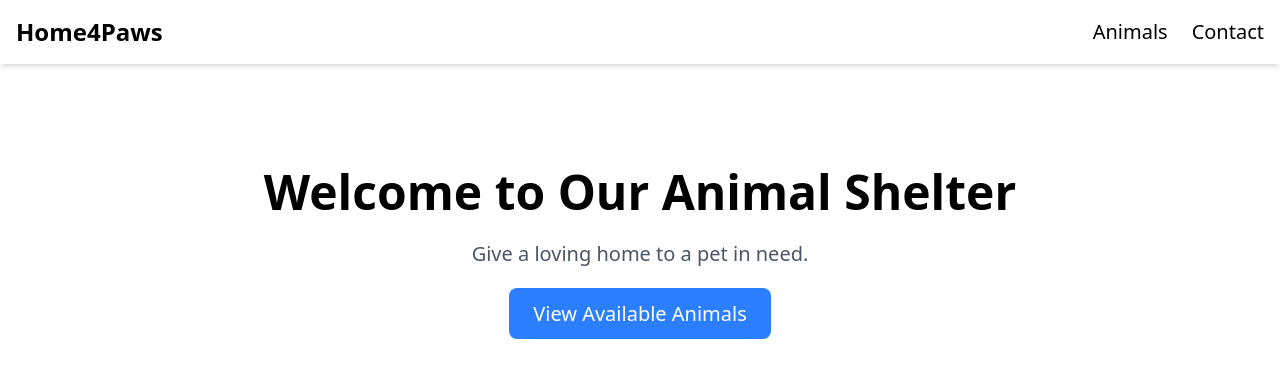
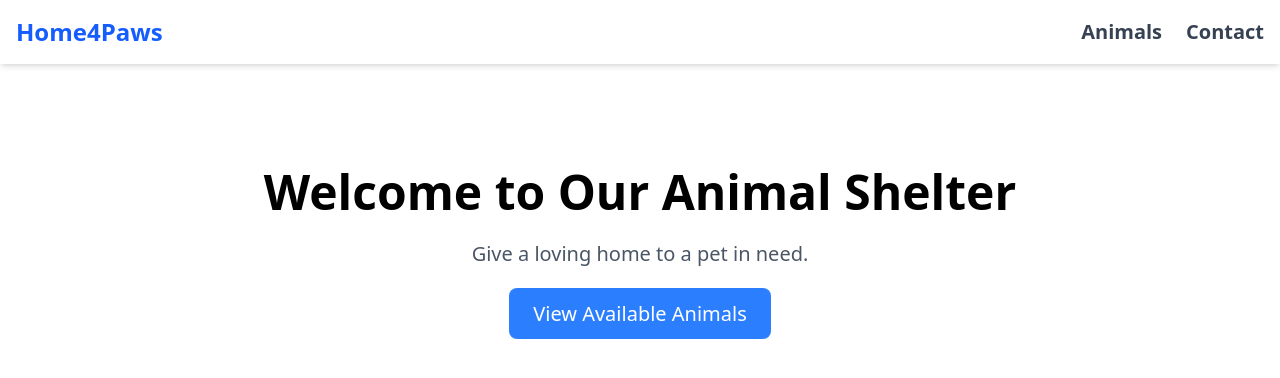
Before and after one commit to angelika-musial/shelter-app, a React (Vite) app in the folder frontend/: page / in a window 1280 px wide. Shown: the top 378 px of the page. Built offline with nearby package versions, Linux system fonts and the light colour scheme.

Commit message:
feat: improve navbar with active link styling

```diff
--- a/frontend/src/components/layout/Navbar.tsx
+++ b/frontend/src/components/layout/Navbar.tsx
@@ -1,21 +1,42 @@
-import { Link } from 'react-router-dom';
+import { NavLink } from 'react-router-dom';
 
 const Navbar = () => {
 	return (
 		<nav className='bg-white shadow-md'>
 			<div className='container mx-auto p-4 flex justify-between items-center'>
-				<Link to='/' className='text-2xl font-bold'>
+				<NavLink
+					to='/'
+					className={({ isActive }) =>
+						isActive
+							? 'text-2xl font-semibold text-blue-600'
+							: 'text-2xl font-semibold text-gray-700 hover:text-blue-600'
+					}
+				>
 					Home4Paws
-				</Link>
+				</NavLink>
 
-				<div className='space-x-6 text-xl'>
-					<Link to='/animals' className='hover:text-blue-600'>
+				<div className='space-x-6 text-xl font-semibold'>
+					<NavLink
+						to='/animals'
+						className={({ isActive }) =>
+							isActive
+								? 'text-blue-600 border-b-2 border-blue-600'
+								: 'text-gray-700 hover:text-blue-600'
+						}
+					>
 						Animals
-					</Link>
+					</NavLink>
 
-					<Link to='/contact' className='hover:text-blue-600'>
+					<NavLink
+						to='/contact'
+						className={({ isActive }) =>
+							isActive
+								? 'text-blue-600 border-b-2 border-blue-600'
+								: 'text-gray-700 hover:text-blue-600'
+						}
+					>
 						Contact
-					</Link>
+					</NavLink>
 				</div>
 			</div>
 		</nav>
```
